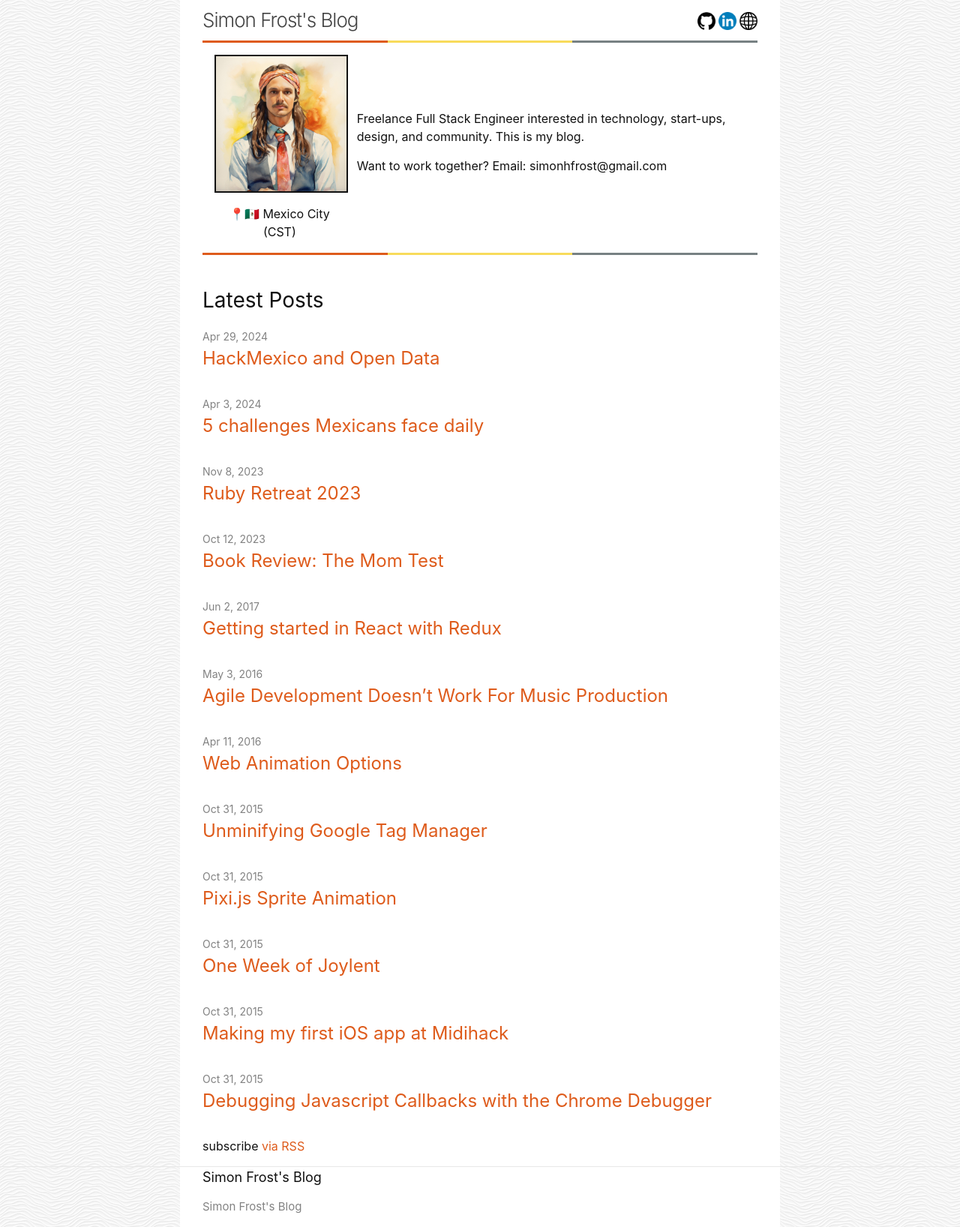
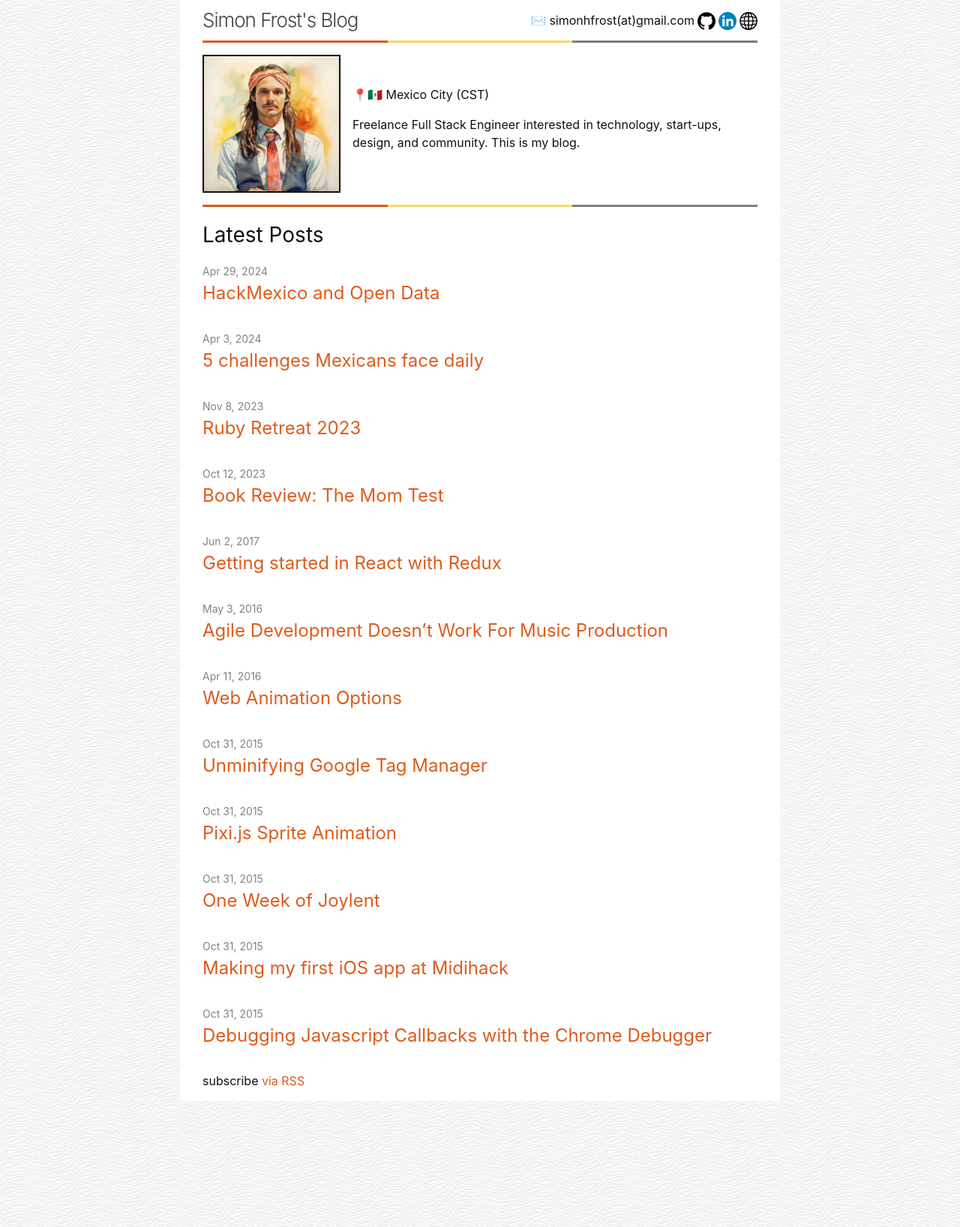
Before and after one commit to SimonHFrost/jekyll_blog, a Jekyll site: the page built from index.markdown, in a window 1280 px wide. Shown: the whole page at 75% size. Built offline with Jekyll 4.4.1, drawn with Linux system fonts in a browser that asks for light colours.

Commit message:
Move email to header

```diff
--- a/_includes/header.html
+++ b/_includes/header.html
@@ -1,10 +1,5 @@
 <header class="site-header" role="banner">
 	<div class="wrapper">
-    <!-- <div class="header-colors">
-      <div class="color1"></div>
-      <div class="color2"></div>
-      <div class="color3"></div>
-    </div> -->
     <div class="header-content">
       {%- assign default_paths = site.pages | map: "path" -%}
       {%- assign page_paths = site.header_pages | default: default_paths -%}
--- a/_includes/social.html
+++ b/_includes/social.html
@@ -1,4 +1,5 @@
 <ul class="social-media-list">
+  <span>✉️ simonhfrost(at)gmail.com</span>
   {%- if site.dribbble_username -%}<li><a
       href="https://dribbble.com/{{ site.dribbble_username| cgi_escape | escape }}"><svg class="svg-icon">
         <use xlink:href="{{ '/assets/minima-social-icons.svg#dribbble' | relative_url }}"></use>
--- a/_layouts/default.html
+++ b/_layouts/default.html
@@ -13,7 +13,7 @@
       </div>
     </main>
 
-    {%- include footer.html -%}
+    <!-- {%- include footer.html -%} -->
 
   </body>
 
--- a/_sass/minima/_layout.scss
+++ b/_sass/minima/_layout.scss
@@ -193,6 +193,7 @@
 }
 
 .post-list-heading {
+  margin-top: 16px;
   @include relative-font-size(1.75);
 }
 
--- a/index.markdown
+++ b/index.markdown
@@ -7,26 +7,26 @@ list_title: 'Latest Posts'
 .profile-container {
     display: flex;
     align-items: center;
+    padding-top: 16px;
     margin-bottom: 16px;
 }
 
 .profile-container img {
-    width: 256px;
     border: 2px solid;
-    margin-bottom: 16px; /* Adjust this as needed for non-mobile view */
+    max-width: 100000px;
+    margin-right: 16px;
 }
 
 .profile-container .profile-image {
     text-align: center;
 }
 
-.profile-container div {
-    margin-left: 16px;
-    margin-top: 16px;
+.location-text {
+  margin-bottom: 0;
 }
 
-.location-text {
-  margin-bottom: 0;
+.profile-details {
+    margin-bottom: 16px;
 }
 
 @media (max-width: 768px) {
@@ -39,18 +39,25 @@ list_title: 'Latest Posts'
     .profile-container div {
         margin-left: 0;
     }
+
+    .profile-details {
+        display: flex;
+        flex-direction: column;
+    }
 }
 </style>
 
 <div class="profile-container">
     <div class="profile-image">
-        <img height="180px" src="/assets/profile-picture.jpg" alt="Profile Picture"/>
-        <p class="location-text">📍🇲🇽 Mexico City (CST)</p>
+        <img height="180px" width="180px" src="/assets/profile-picture.jpg" alt="Profile Picture"/>
+        <p class="location-text"></p>
     </div>
 
     <div>
+        <div class="profile-details">
+            <span>📍🇲🇽 Mexico City (CST)</span>
+        </div>
         <p>Freelance Full Stack Engineer interested in technology, start-ups, design, and community. This is my blog.</p>
-        <p>Want to work together? Email: simon<span>h</span>frost@gmail.com</p>
     </div>
 </div>
 <div class="header-colors">
@@ -58,4 +65,3 @@ list_title: 'Latest Posts'
     <div class="color2"></div>
     <div class="color3"></div>
 </div>
-<br />
```
